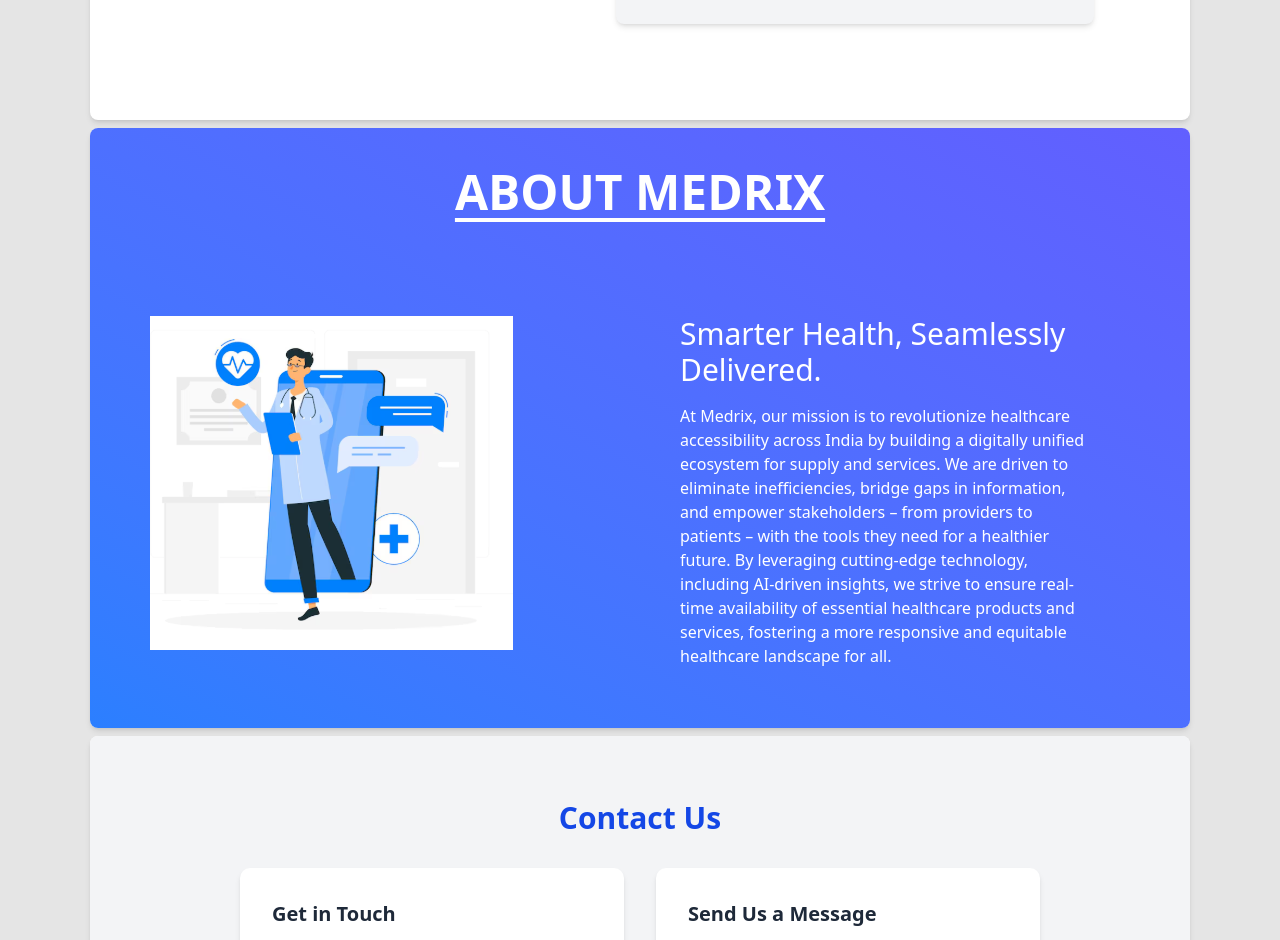
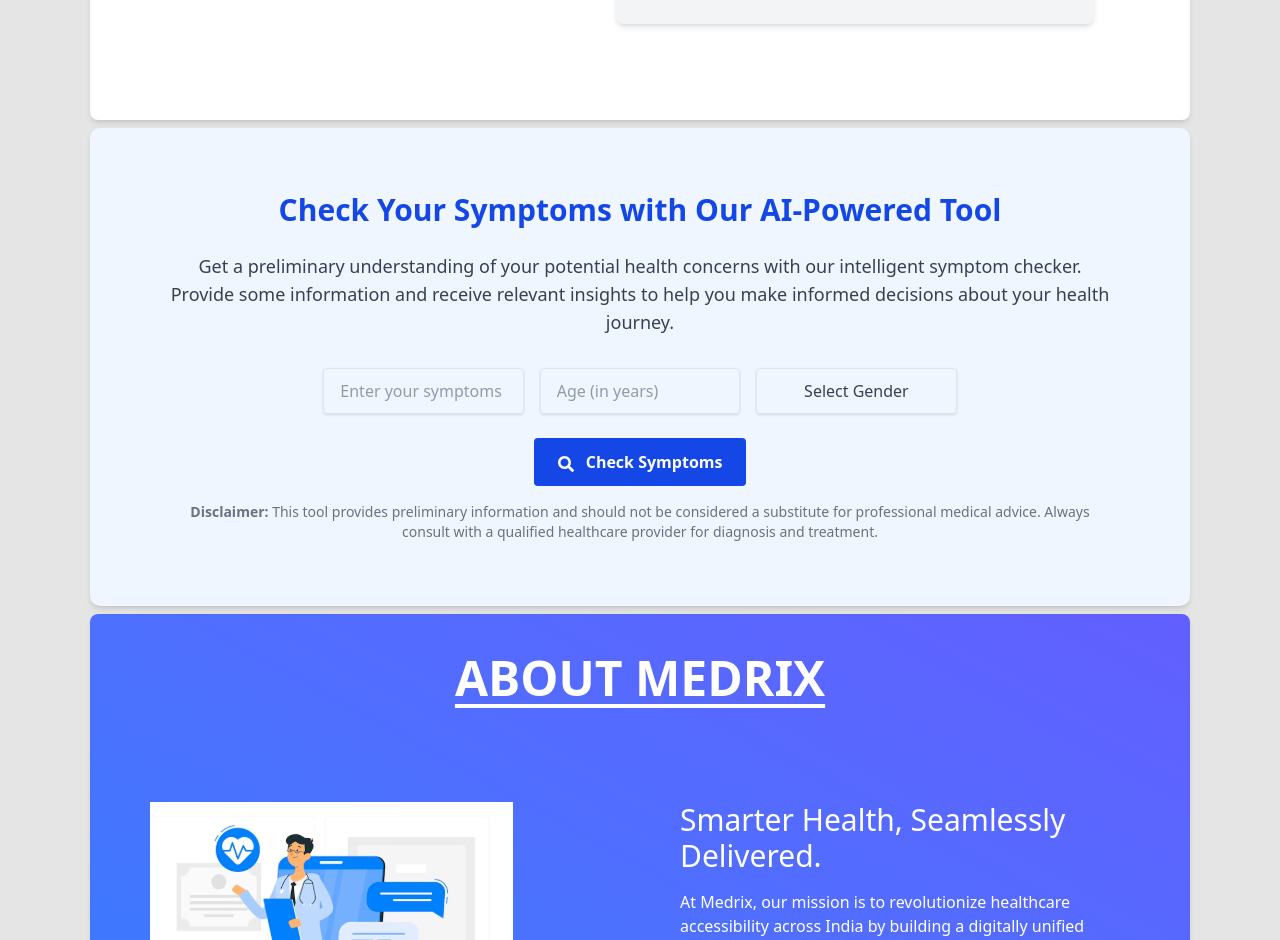
Before and after one commit to P-kaizoku/medtrix_v1, a Next.js app: page / in a window 1280 px wide. Shown: the part 1860-2800 px from the top of the page. Built offline with nearby package versions, Linux system fonts and the light colour scheme.

Commit message:
add symptoms checker

```diff
--- a/app/components/Navbar.tsx
+++ b/app/components/Navbar.tsx
@@ -8,11 +8,12 @@
       </span>
       <ul className="flex items-center gap-4 text-lg  font-medium">
         <li>
+          <a href="#services">Services</a>
+        </li>
+        <li>
           <a href="#provider">Providers</a>
         </li>
-        <li>
-          <a href="#services">Services</a>
-        </li>
+
         <li>
           <a href="#suppliers">Suppliers</a>
         </li>
--- /dev/null
+++ b/app/components/SymptomsCheckerSection.tsx
@@ -0,0 +1,80 @@
+"use client";
+import React, { useState } from "react";
+import { FaSearch } from "react-icons/fa";
+
+const SymptomsCheckerSection: React.FC = () => {
+  const [symptoms, setSymptoms] = useState("");
+  const [age, setAge] = useState("");
+  const [gender, setGender] = useState("");
+
+  const handleCheckSymptoms = () => {
+    console.log("Checking symptoms:", { symptoms, age, gender });
+    // Implement your symptom checker logic here
+  };
+
+  return (
+    <section className="bg-blue-50 py-16 rounded-lg shadow-md mt-2">
+      <div className="max-w-[950px] mx-auto text-center">
+        <h2 className="text-3xl font-semibold text-blue-700 mb-6">
+          Check Your Symptoms with Our AI-Powered Tool
+        </h2>
+        <p className="text-lg text-gray-700 mb-8">
+          Get a preliminary understanding of your potential health concerns with
+          our intelligent symptom checker. Provide some information and receive
+          relevant insights to help you make informed decisions about your
+          health journey.
+        </p>
+        <div className="grid grid-cols-1 sm:grid-cols-2 md:grid-cols-3 gap-4 mb-6 w-full sm:w-2/3 mx-auto">
+          <div className="relative">
+            <input
+              type="text"
+              placeholder="Enter your symptoms"
+              className="shadow appearance-none border rounded w-full py-3 px-4 text-gray-700 leading-tight focus:outline-none focus:shadow-outline"
+              value={symptoms}
+              onChange={(e) => setSymptoms(e.target.value)}
+            />
+          </div>
+          <div className="relative">
+            <input
+              type="number"
+              min={1}
+              max={200}
+              placeholder="Age (in years)"
+              className="shadow appearance-none border rounded w-full py-3 px-4 text-gray-700 leading-tight focus:outline-none focus:shadow-outline"
+              value={age}
+              onChange={(e) => setAge(e.target.value)}
+            />
+          </div>
+          <div className="relative">
+            <select
+              className="shadow appearance-none border rounded w-full text-center py-3 px-4 text-gray-700 leading-tight focus:outline-none focus:shadow-outline"
+              value={gender}
+              onChange={(e) => setGender(e.target.value)}
+            >
+              <option value="" disabled>
+                Select Gender
+              </option>
+              <option value="male">Male</option>
+              <option value="female">Female</option>
+              <option value="other">Other</option>
+            </select>
+          </div>
+        </div>
+        <button
+          className="bg-blue-700 hover:bg-blue-900 text-white font-bold py-3 px-6 rounded focus:outline-none focus:shadow-outline"
+          onClick={handleCheckSymptoms}
+        >
+          <FaSearch className="inline mr-2" /> Check Symptoms
+        </button>
+        <p className="text-sm text-gray-500 mt-4">
+          <span className="font-semibold">Disclaimer:</span> This tool provides
+          preliminary information and should not be considered a substitute for
+          professional medical advice. Always consult with a qualified
+          healthcare provider for diagnosis and treatment.
+        </p>
+      </div>
+    </section>
+  );
+};
+
+export default SymptomsCheckerSection;
--- a/app/page.tsx
+++ b/app/page.tsx
@@ -8,6 +8,7 @@
 import WholesaleSection from "./components/WholesaleSection";
 import AboutSection from "./components/AboutSection";
 import ContactUsSection from "./components/ContactUsSection";
+import SymptomsCheckerSection from "./components/SymptomsCheckerSection";
 
 const Home = () => {
   return (
@@ -35,6 +36,12 @@
         </div>
       </section>
       <section
+        id="services"
+        className=" mt-2 rounded-md overflow-hidden shadow-md"
+      >
+        <MedrixServices />
+      </section>
+      <section
         id="provider"
         className="bg-white grid-cols-2 grid py-8 mt-2 rounded-md"
       >
@@ -47,14 +54,12 @@
           <ProviderCarousel />
         </div>
       </section>
-      <section
-        id="services"
-        className=" mt-2 rounded-md overflow-hidden shadow-md"
-      >
-        <MedrixServices />
-      </section>
+
       <section id="suppliers" className="default-section p-24">
         <WholesaleSection />
+      </section>
+      <section>
+        <SymptomsCheckerSection />
       </section>
       <section id="about" className="default-section">
         <AboutSection />
```
